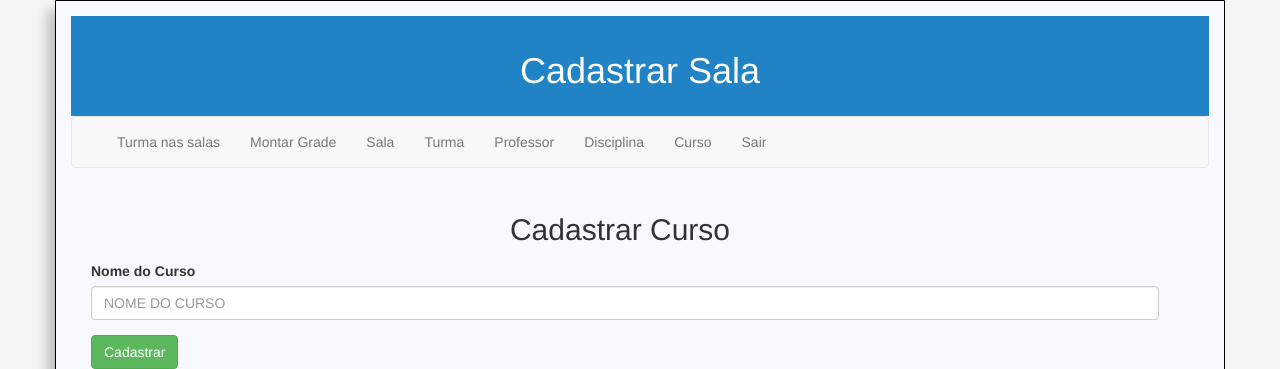
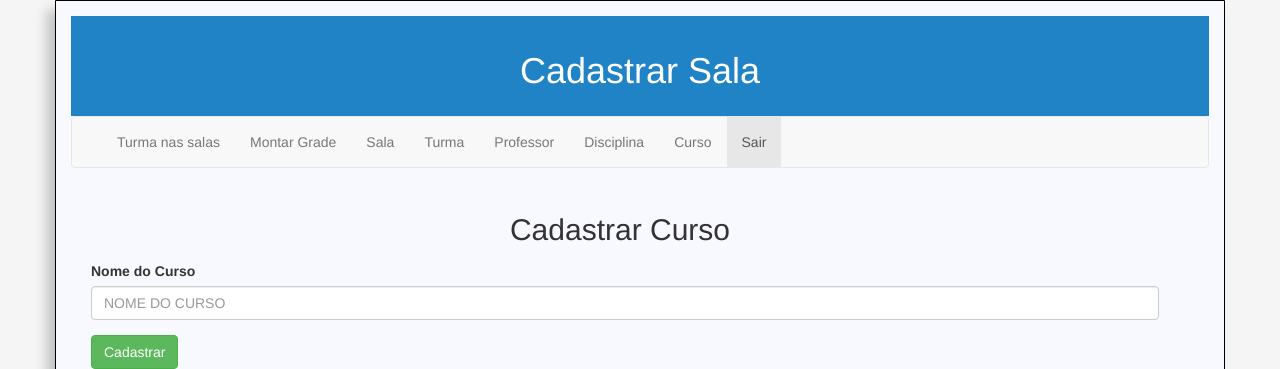
Before and after one commit to MatheusCruz23/PIM-2-Semestre, a PHP site: page /curso_form.php in a window 1280 px wide. Shown: the top 369 px of the page. Run offline with PHP 8.4, Linux system fonts and the light colour scheme; the visitor is signed in with stand-in values (Sample User, id 1); data that the repository does not hold is empty; some libraries are stand-ins or nearby versions.

Commit message:
Alteração no menu
trocando de cor a opção sair

```diff
--- a/header.php
+++ b/header.php
@@ -37,7 +37,7 @@ session_start(); ?>
 		  	<li role="presentation"><a href="professor_form.php">Professor</a></li>
 		  	<li role="presentation"><a href="disciplina_form.php">Disciplina</a></li>
 		  	<li role="presentation"><a href="curso_form.php">Curso</a></li>
-		  	<li role="presentation"><a href="login_op.php?acao=deslogar">Sair</a></li>
+		  	<li role="presentation" class="active"><a href="login_op.php?acao=deslogar">Sair</a></li>
 	      </ul>
 	    </div><!-- /.navbar-collapse -->
 	  </div><!-- /.container-fluid -->
```
